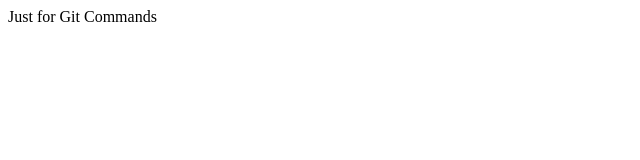
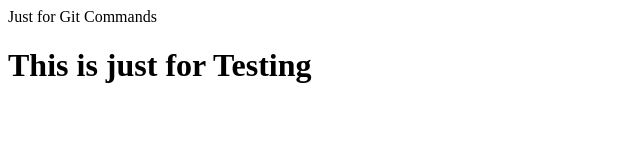
Before and after one commit to manoji099/testCoursera, a plain HTML site: page index.html in a window 1280 px wide. Shown: the whole page, without its empty margins (0-640 px from the left). Drawn offline with Linux system fonts and the light colour scheme.

Commit message:
third commit

```diff
--- a/index.html
+++ b/index.html
@@ -5,6 +5,7 @@
 
         <body>
             <div>Just for Git Commands</div>
+            <h1>This is just for Testing</h1>
         </body>
      </head>
  </html>
```
